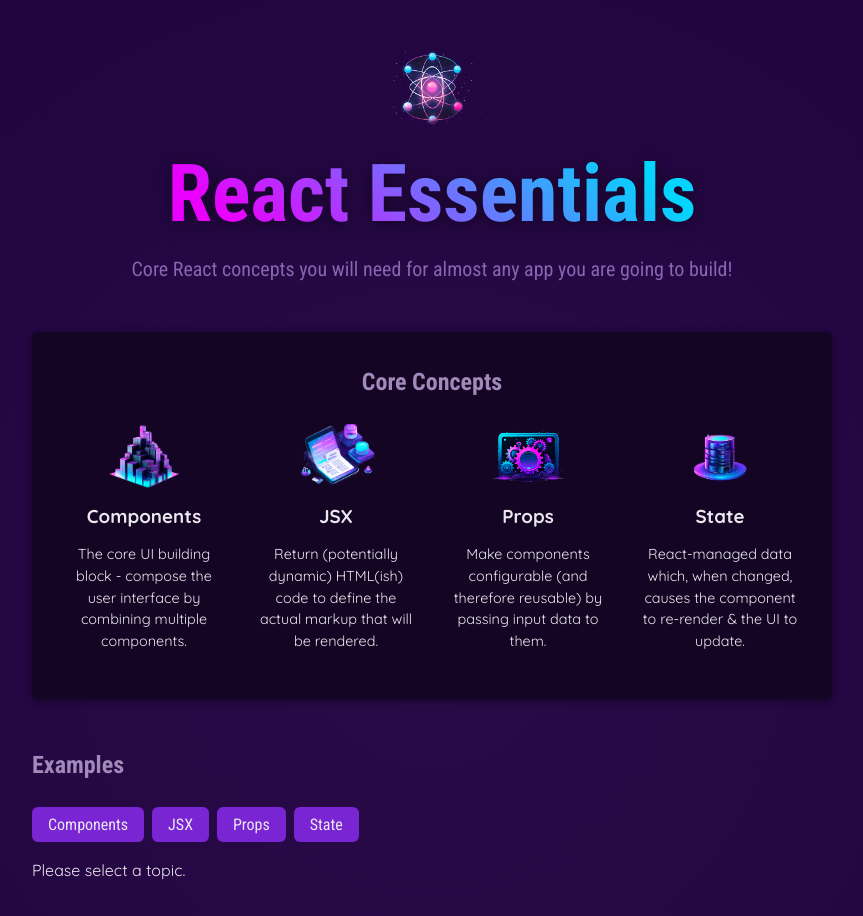
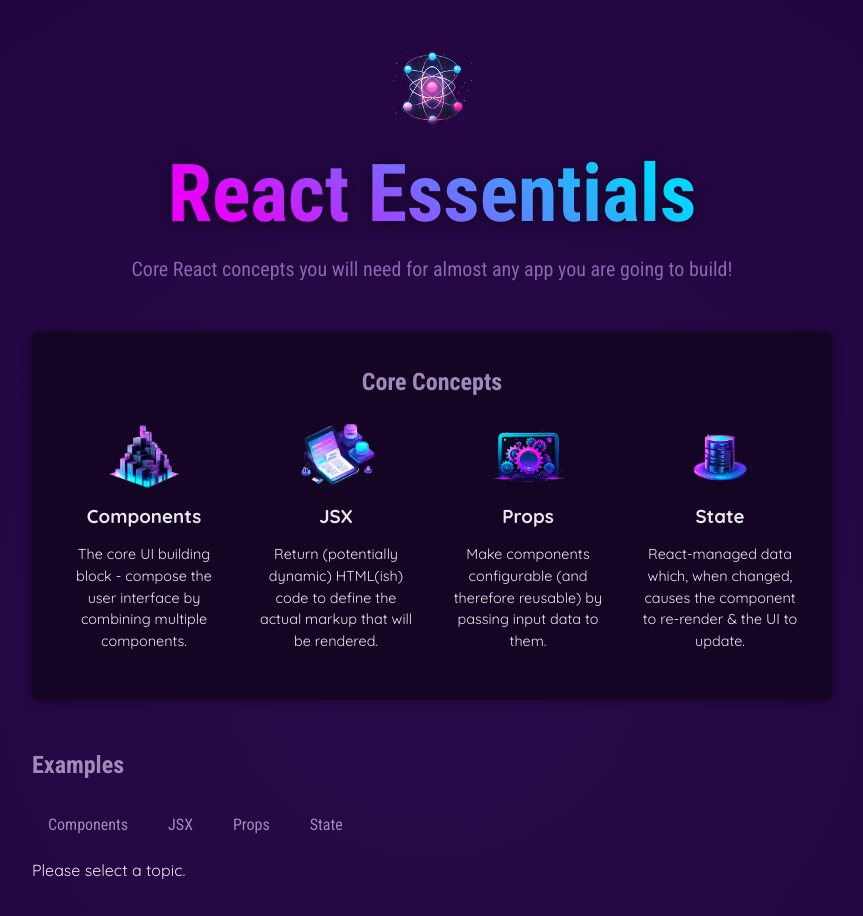
Before and after one commit to sonyerg/react-essentials, a React (Vite) app: page / in a window 1280 px wide. Shown: the top 916 px of the page, without its empty margins (208-1071 px from the left). Built offline with nearby package versions, Linux system fonts and the light colour scheme.

Commit message:
added dynamic list content

```diff
--- a/src/App.jsx
+++ b/src/App.jsx
@@ -28,21 +28,27 @@ function App() {
         <section id="core-concepts">
           <h2>Core Concepts</h2>
           <ul>
-            <CoreConcepts
+            {/* <CoreConcepts
               title={CORE_CONCEPTS[0].title}
               description={CORE_CONCEPTS[0].description}
               image={CORE_CONCEPTS[0].image}
             />
-            {/*shortcut! */}
+            shortcut!
             <CoreConcepts {...CORE_CONCEPTS[1]} />
             <CoreConcepts {...CORE_CONCEPTS[2]} />
-            <CoreConcepts {...CORE_CONCEPTS[3]} />
+            <CoreConcepts {...CORE_CONCEPTS[3]} /> */}
+
+            {/* Generate list output dynamically! */}
+            {CORE_CONCEPTS.map((conceptItem) => (
+              <CoreConcepts key={conceptItem.title} {...conceptItem} />
+            ))}
           </ul>
         </section>
         <section id="examples">
           <h2>Examples</h2>
           <menu>
             <TapButton
+              isSelected={selectedTopic === "components"}
               onSelect={function () {
                 handleSelect("components");
               }}
@@ -50,6 +56,7 @@ function App() {
               Components
             </TapButton>
             <TapButton
+              isSelected={selectedTopic === "jsx"}
               onSelect={() => {
                 handleSelect("jsx");
               }}
@@ -57,6 +64,7 @@ function App() {
               JSX
             </TapButton>
             <TapButton
+              isSelected={selectedTopic === "props"}
               onSelect={() => {
                 handleSelect("props");
               }}
@@ -64,6 +72,7 @@ function App() {
               Props
             </TapButton>
             <TapButton
+              isSelected={selectedTopic === "state"}
               onSelect={() => {
                 handleSelect("state");
               }}
--- a/src/components/TapButton.jsx
+++ b/src/components/TapButton.jsx
@@ -1,10 +1,10 @@
-export default function TapButton({ children, onSelect }) {
+export default function TapButton({ children, onSelect, isSelected }) {
   //   document.querySelector("button").addEventListener("click", () => {});
   //  this is how you would do (onClick events) if youre using vanilla js
 
   return (
     <li>
-      <button className="active" onClick={onSelect}>
+      <button className={isSelected ? "active" : undefined} onClick={onSelect}>
         {children}
       </button>
     </li>
```
